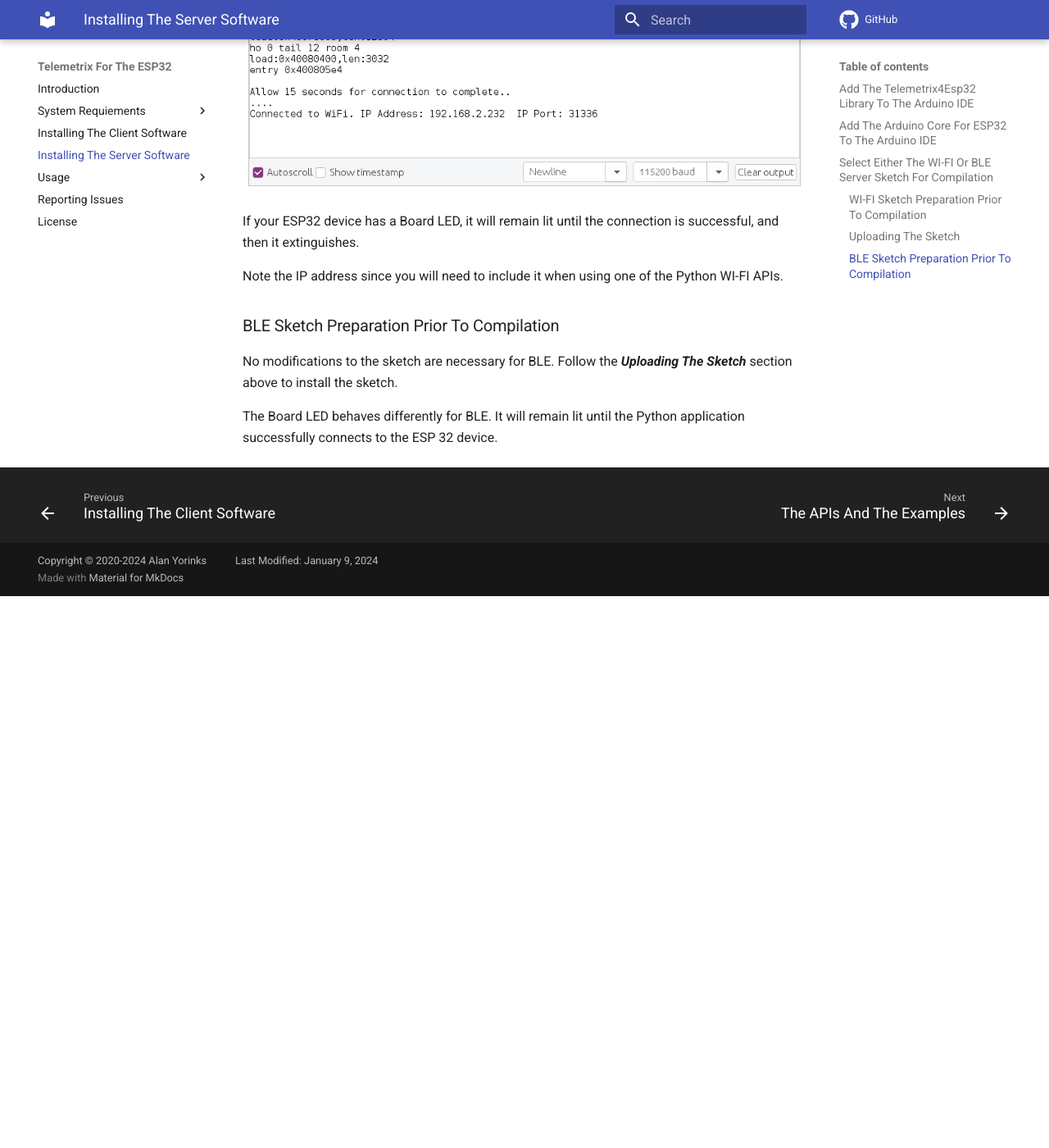
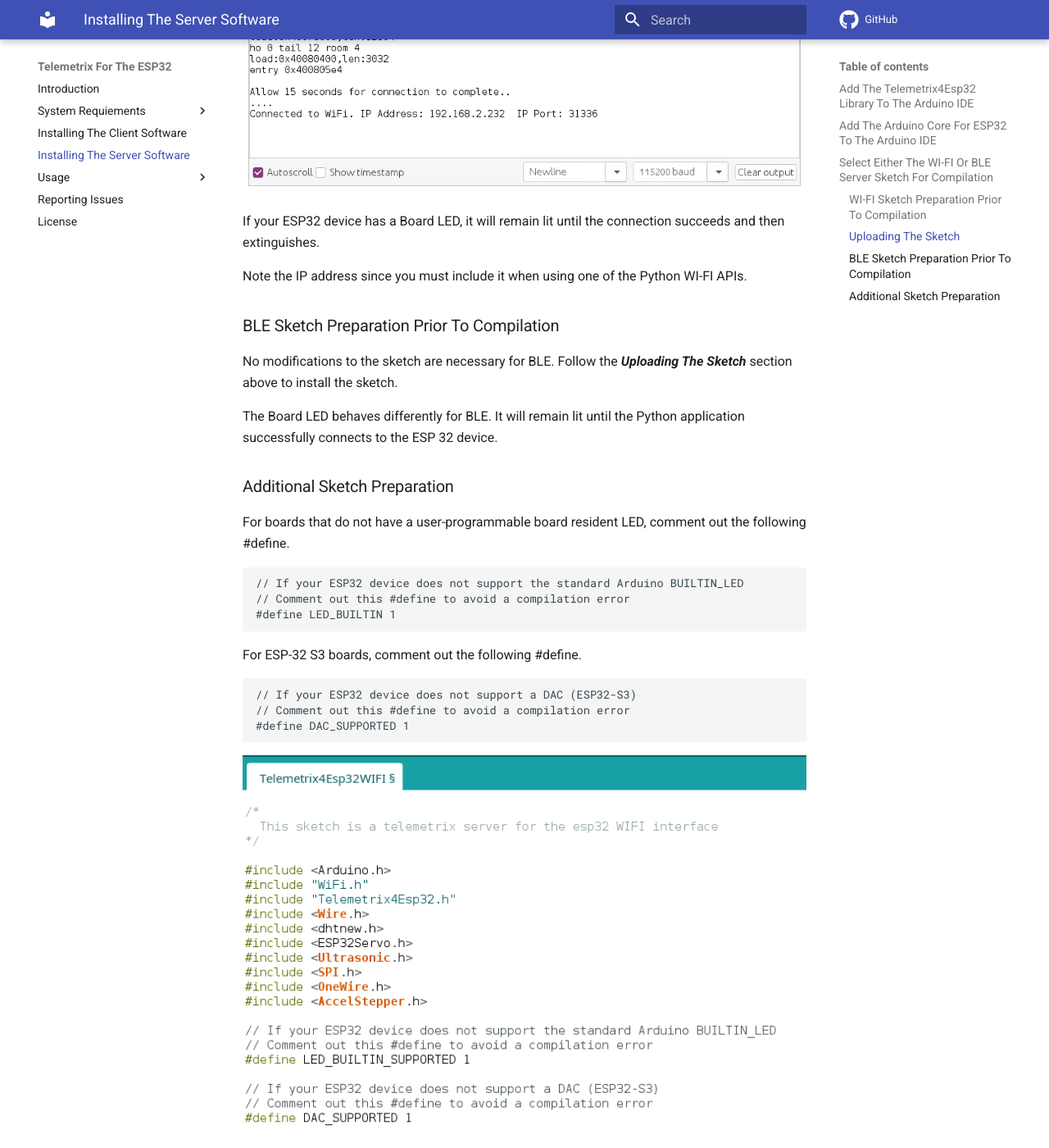
Before and after one commit to MrYsLab/telemetrix-esp32, an MkDocs documentation site: the page built from docs/server.md, in a window 1280 px wide and 1400 px high, scrolled down 6230 px. Shown: the whole window at 82% size. Built offline with MkDocs 1.6.1 and Material for MkDocs 9.7.7, drawn with Linux system fonts in a browser that asks for light colours; comment, search, counter and statistics services are not loaded; before the commit the page ends 6957 px from its top, so only the background shows below that; some of the changed text lies outside the part shown.

Commit message:
updated api docs

````diff
--- a/docs/server.md
+++ b/docs/server.md
@@ -78,11 +79,10 @@
 
 ![](./images/ip_address_2.png)
 
-If your ESP32 device has a Board LED, it will remain lit until the connection is
-successful, and then it extinguishes.
+If your ESP32 device has a Board LED, it will remain lit until the
+connection succeeds and then extinguishes.
 
-Note the IP address since you will need to include it when using one of the Python
-WI-FI APIs.
+Note the IP address since you must include it when using one of the Python WI-FI APIs.
 
 ### BLE Sketch Preparation Prior To Compilation
 
@@ -92,3 +92,21 @@
 
 The Board LED behaves differently for BLE. It will remain lit until the Python application
 successfully connects to the ESP 32 device.
+
+### Additional Sketch Preparation
+
+For boards that do not have a user-programmable board resident LED, comment out
+the following #define.
+```angular2html
+// If your ESP32 device does not support the standard Arduino BUILTIN_LED
+// Comment out this #define to avoid a compilation error
+#define LED_BUILTIN 1
+```
+
+For ESP-32 S3 boards, comment out the following #define.
+```angular2html
+// If your ESP32 device does not support a DAC (ESP32-S3)
+// Comment out this #define to avoid a compilation error
+#define DAC_SUPPORTED 1
+```
+![](./images/server_prep.png)
````
Also changed, not shown: other parts of docs/server.md (+2 -1 lines), docs/images/server_prep.png (added).
